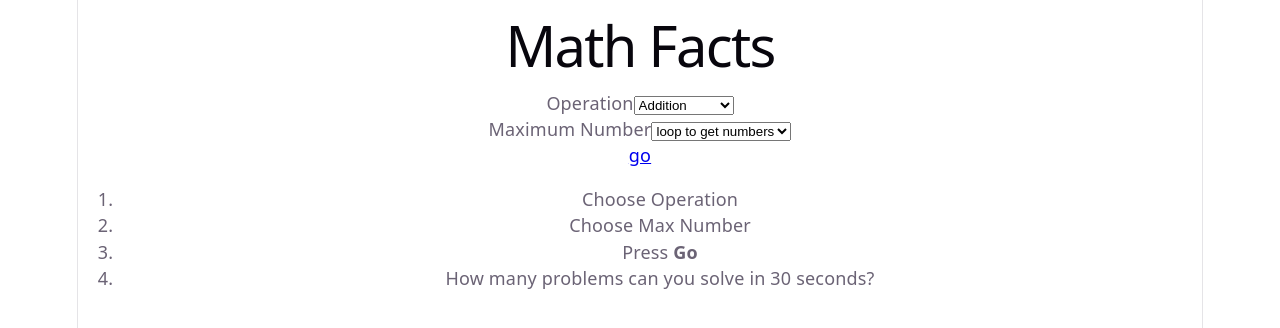
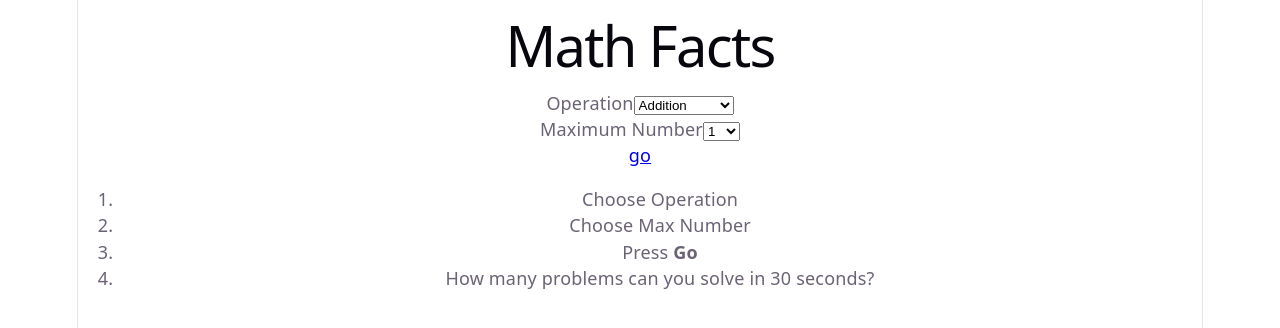
Before and after one commit to ryanstokes21/play2learn-react-practice, a React (Vite) app: page /math-facts in a window 1280 px wide. Shown: the top 328 px of the page. Built offline with nearby package versions, Linux system fonts and the light colour scheme.

Commit message:
add select input components to math facts screen

```diff
--- a/src/components/MathFacts/MathFactsScreen.jsx
+++ b/src/components/MathFacts/MathFactsScreen.jsx
@@ -1,23 +1,37 @@
 import Button from '../Common/Button';
+import SelectInput from '../Common/SelectInput';
 
-function MathFactsScreen() {
+function MathFactsScreen(props) {
+  const operations = [
+    ['Addition', '+'],
+    ['Subtraction', '-'],
+    ['Multiplication', 'x'],
+    ['Division', '÷'],
+  ];
+
+  const numbers = [];
+  for (let number = 1; number <= 50; number++) {
+    numbers.push([number, number]);
+  }
+
   return (
     <main>
       <h1>Math Facts</h1>
-      <div>
-        <label htmlFor="operation">Operation</label>
-        <select name="operation" id="operation">
-          <option value="addition">Addition</option>
-          <option value="Subtraction">Subtraction</option>
-          <option value="Multiplication">Multiplication</option>
-        </select>
-      </div>
-      <div>
-        <label htmlFor="maxNumber">Maximum Number</label>
-        <select name="maxNumber" id="maxNumber">
-          <option value="1">loop to get numbers</option>
-        </select>
-      </div>
+      <SelectInput
+        label="Operation"
+        id="operation"
+        currentValue={props.operation}
+        setCurrentValue={props.setOperation}
+        values={operations}
+      />
+
+      <SelectInput
+        label="Maximum Number"
+        id="max-number"
+        currentValue={props.maxNumber}
+        setCurrentValue={props.setMaxNumber}
+        values={numbers}
+      />
       <Button to="/math-facts-game" children="go" />
       <div>
         <ol>
```
